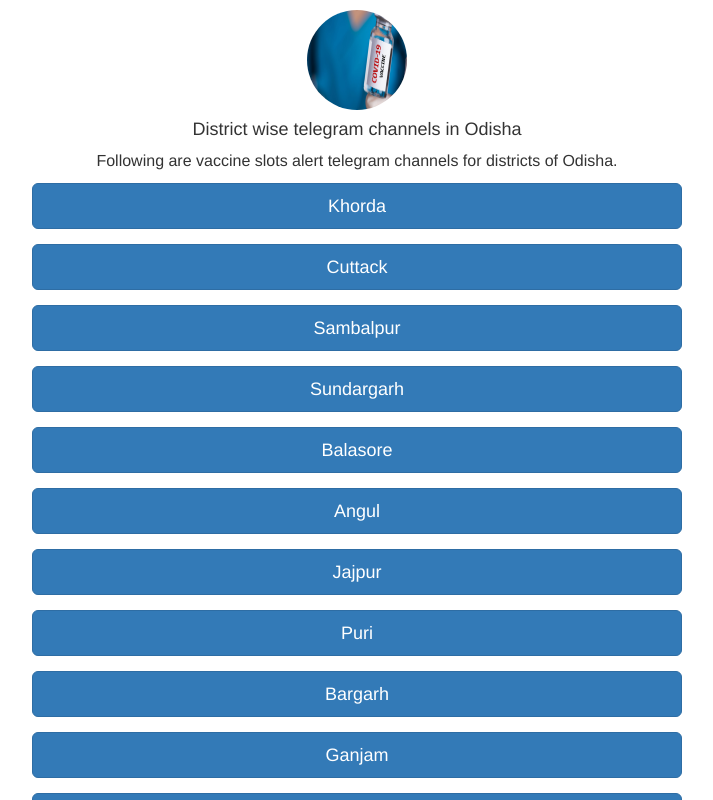
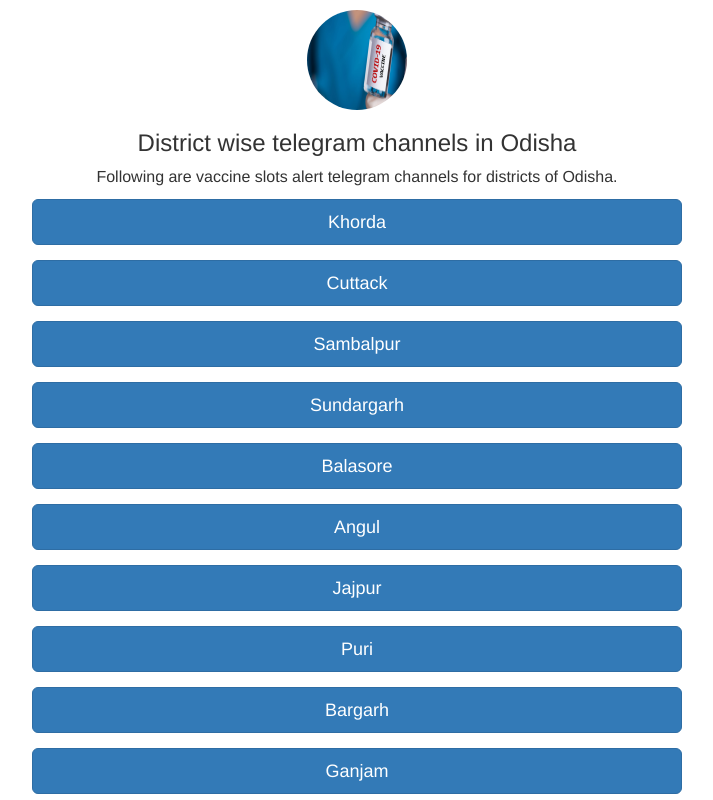
Before and after one commit to dassubhasish96/odisha-vaccine-alerts, a React (Create React App) app: page / in a window 1280 px wide. Shown: the top 800 px of the page, without its empty margins (298-1011 px from the left). Built offline with nearby package versions, Linux system fonts and the light colour scheme.

Commit message:
ui change

```diff
--- a/src/components/shared/Header/header.component.js
+++ b/src/components/shared/Header/header.component.js
@@ -9,7 +9,7 @@ function Header(props) {
     return (
         <Fragment>
              <img class = "image" src= {banner} alt="vaccine banner" ></img>
-           <h4>District wise telegram channels in Odisha</h4>
+           <h3>District wise telegram channels in Odisha</h3>
            <p>Following are vaccine slots alert telegram channels for districts of Odisha.
            </p>
         </Fragment>
```
